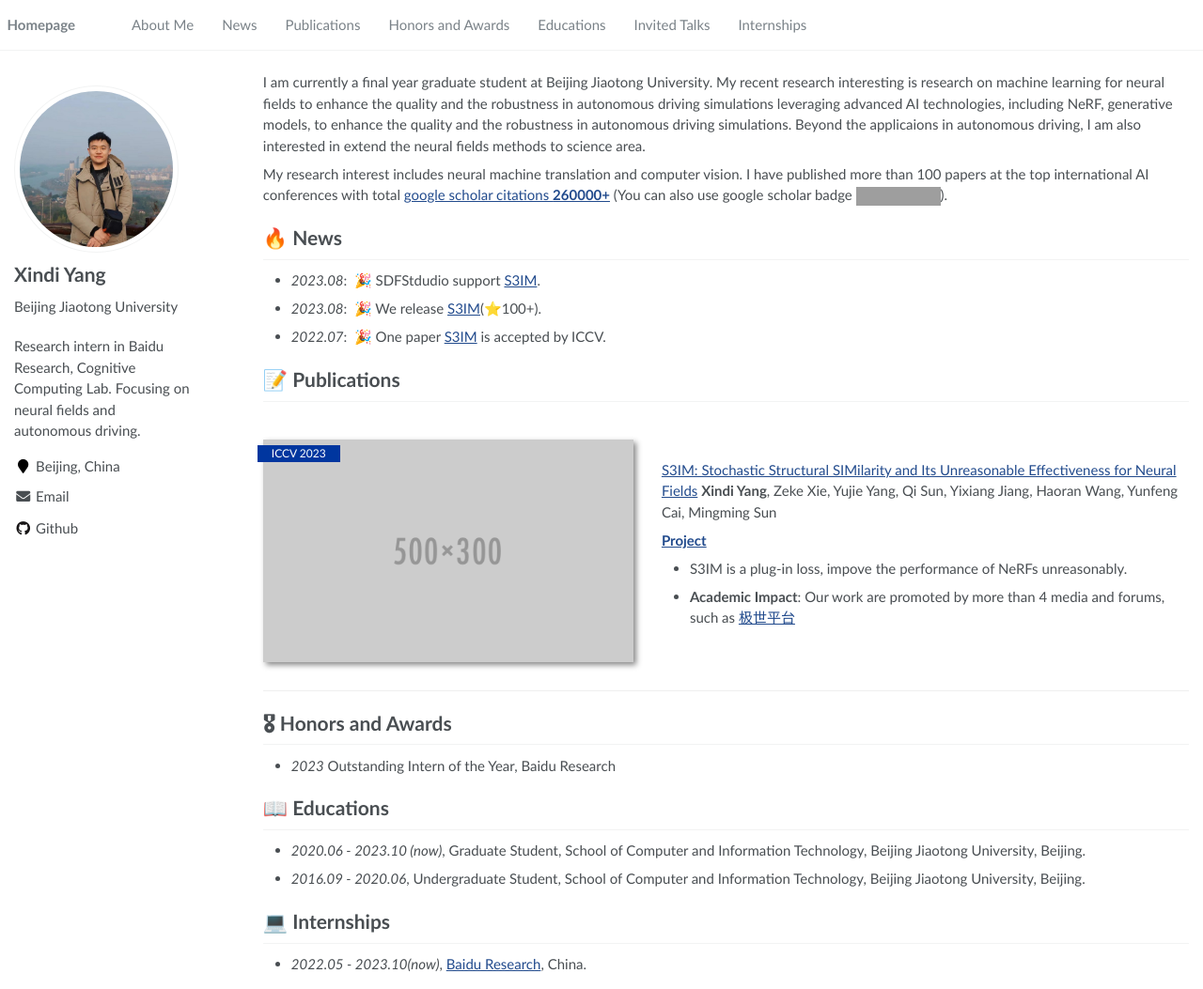
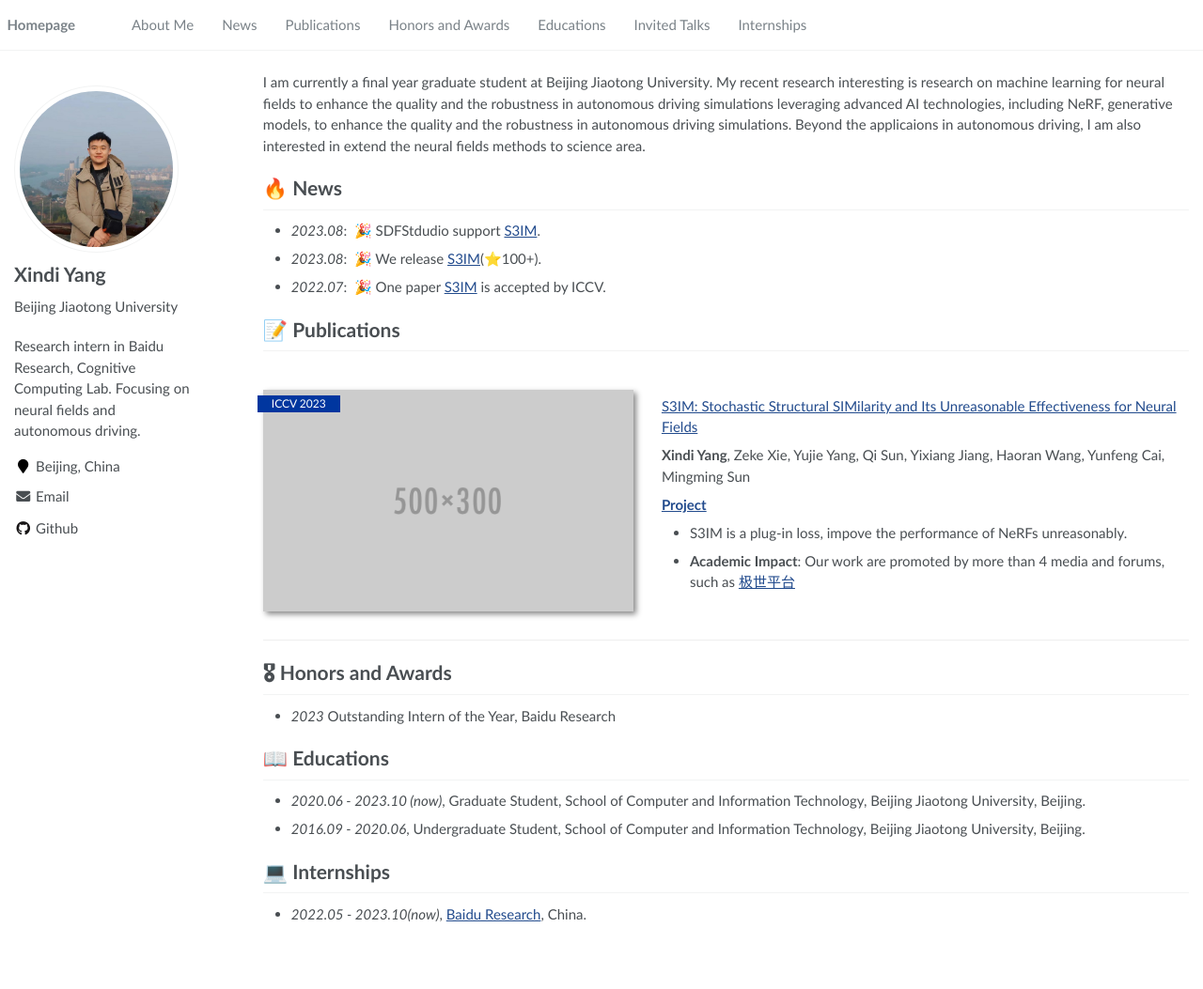
Before and after one commit to Madaoer/Madaoer.github.io, a Jekyll site: the page built from _pages/about.md, in a window 1280 px wide and 1053 px high. Shown: the whole window at 94% size. Built offline with Jekyll 4.4.1, drawn with Linux system fonts in a browser that asks for light colours; grey boxes are pictures that could not be loaded.

Commit message:
Update about.md

```diff
--- a/_pages/about.md
+++ b/_pages/about.md
@@ -19,8 +19,6 @@ redirect_from:
 
 I am currently a final year graduate student at Beijing Jiaotong University. My recent research interesting is research on machine learning for neural fields to enhance the quality and the robustness in autonomous driving simulations leveraging advanced AI technologies, including NeRF, generative models, to enhance the quality and the robustness in autonomous driving simulations. Beyond the applicaions in autonomous driving, I am also interested in extend the neural fields methods to science area.
 
-My research interest includes neural machine translation and computer vision. I have published more than 100 papers at the top international AI conferences with total <a href='https://scholar.google.com/citations?user=DhtAFkwAAAAJ'>google scholar citations <strong><span id='total_cit'>260000+</span></strong></a> (You can also use google scholar badge <a href='https://scholar.google.com/citations?user=DhtAFkwAAAAJ'><img src="https://img.shields.io/endpoint?url={{ url | url_encode }}&logo=Google%20Scholar&labelColor=f6f6f6&color=9cf&style=flat&label=citations"></a>).
-
 
 # 🔥 News
 - *2023.08*: &nbsp;🎉 SDFStdudio support [S3IM](https://github.com/Madaoer/S3IM-Neural-Fields).
@@ -33,6 +31,7 @@ My research interest includes neural machine translation and computer vision. I
 <div class='paper-box-text' markdown="1">
 
 [S3IM: Stochastic Structural SIMilarity and Its Unreasonable Effectiveness for Neural Fields](https://openaccess.thecvf.com/content/ICCV2023/papers/Xie_S3IM_Stochastic_Structural_SIMilarity_and_Its_Unreasonable_Effectiveness_for_Neural_ICCV_2023_paper.pdf)
+
 **Xindi Yang**, Zeke Xie, Yujie Yang, Qi Sun, Yixiang Jiang, Haoran Wang, Yunfeng Cai, Mingming Sun
 
 [**Project**](https://madaoer.github.io/s3im_nerf/) <strong><span class='show_paper_citations' data='DhtAFkwAAAAJ:ALROH1vI_8AC'></span></strong>
```
